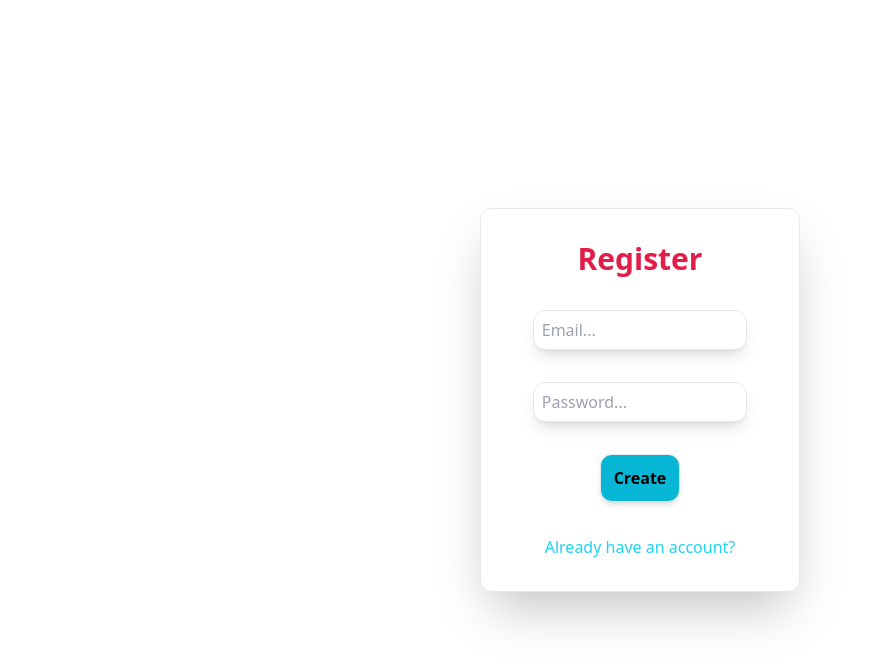
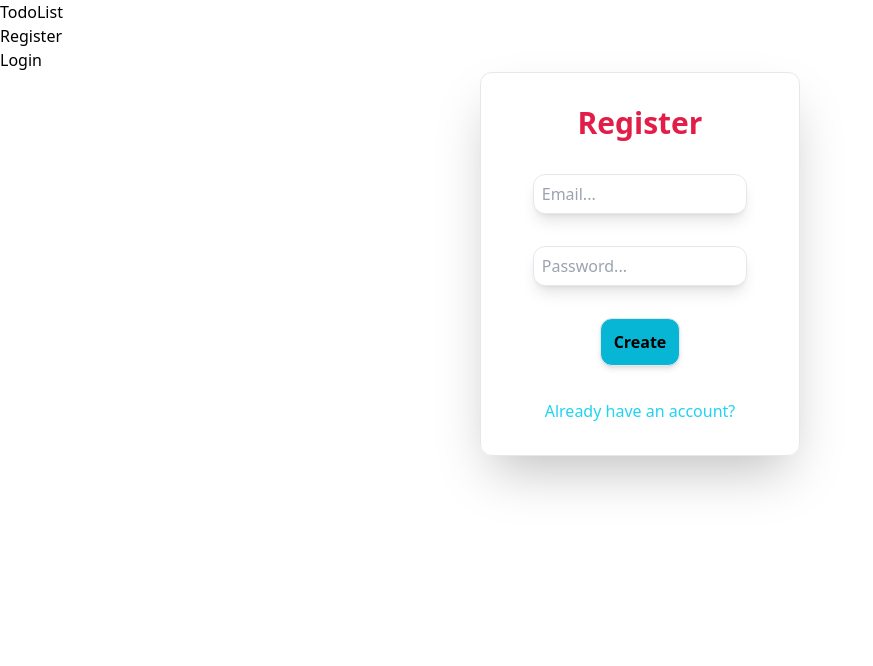
Before and after one commit to JuanCarlosFR26/GammaTech-todolist-react, a React (Create React App) app: page /register in a window 1280 px wide. Shown: the top 666 px of the page, without its empty margins (0-873 px from the left). Built offline with nearby package versions, Linux system fonts and the light colour scheme.

Commit message:
finished forms

```diff
--- a/src/App.tsx
+++ b/src/App.tsx
@@ -1,10 +1,20 @@
+import Layout from "./Layout/Layout";
 import RegisterForm from "./components/RegisterForm";
+import { BrowserRouter, Routes, Route } from "react-router-dom";
+import Todolist from "./components/Todolist";
+import LoginForm from "./components/LoginForm";
 
 function App() {
   return (
-    <div className="flex justify-center items-center h-screen">
-      <RegisterForm />
-    </div>
+    <BrowserRouter>
+      <Routes>
+        <Route path="/" element={<Layout />}>
+          <Route index element={<Todolist />} />
+          <Route path="/register" element={<RegisterForm/>}/>
+          <Route path="/login" element={<LoginForm/>}/>
+        </Route>
+      </Routes>
+    </BrowserRouter>
   );
 }
 
--- /dev/null
+++ b/src/Layout/Layout.tsx
@@ -0,0 +1,25 @@
+import { Outlet, Link } from "react-router-dom";
+
+const Layout = () => {
+  return (
+    <>
+      <nav>
+        <ul>
+          <li>
+            <Link to="/">TodoList</Link>
+          </li>
+          <li>
+            <Link to="/register">Register</Link>
+          </li>
+          <li>
+            <Link to="/login">Login</Link>
+          </li>
+        </ul>
+      </nav>
+
+      <Outlet />
+    </>
+  )
+};
+
+export default Layout;
--- a/src/components/FormComponent.tsx
+++ b/src/components/FormComponent.tsx
@@ -1,18 +1,20 @@
-import React from 'react'
+import { Link } from 'react-router-dom';
 
 interface FormProps {
     title: string,
-    buttonText: string
+    buttonText: string,
+    linkText: string
+    path: string
 }
 
-const FormComponent = ({title, buttonText}: FormProps) => {
+const FormComponent = ({title, buttonText, linkText, path}: FormProps) => {
   return (
     <form className='flex flex-col items-center justify-evenly border border-solid w-80 h-96 gap-4 p-4 shadow-2xl rounded-xl'>
         <h2 className='font-bold text-3xl text-rose-600'>{title}</h2>
         <input className='w-3/4 h-10 rounded-xl shadow-lg border border-solid pl-2 outline-none' type='email' name='email' placeholder='Email...'/>
         <input className='w-3/4 h-10 rounded-xl shadow-lg border border-solid pl-2 outline-none' type='password' name='password' placeholder='Password...'/>
         <input className='border w-20 h-12 rounded-xl shadow-md font-bold bg-cyan-500 text-black cursor-pointer hover:bg-cyan-950 hover:text-white' type='submit' value={buttonText}/>
-        <a className='text-cyan-400 cursor-pointer'>Already have an account?</a>
+        <Link className='text-cyan-400 cursor-pointer' to={path}>{linkText}</Link>
     </form>
   )
 }
--- /dev/null
+++ b/src/components/LoginForm.tsx
@@ -0,0 +1,11 @@
+import FormComponent from './FormComponent'
+
+const LoginForm = () => {
+  return (
+    <div className="flex justify-center items-center">
+        <FormComponent title='Sign in' buttonText='Login' linkText="Don't have an account?" path='/register'/>
+    </div>
+  )
+}
+
+export default LoginForm
--- a/src/components/RegisterForm.tsx
+++ b/src/components/RegisterForm.tsx
@@ -1,10 +1,9 @@
-import React from 'react'
-import FormComponent from './FormComponent'
+import FormComponent from './FormComponent';
 
 const RegisterForm = () => {
   return (
-    <div>
-        <FormComponent title='Register' buttonText='Create'/>
+    <div className="flex justify-center items-center">
+        <FormComponent title='Register' buttonText='Create' linkText='Already have an account?' path='/login'/>
     </div>
   )
 }
--- /dev/null
+++ b/src/components/Todolist.tsx
@@ -0,0 +1,9 @@
+import React from 'react'
+
+const Todolist = () => {
+  return (
+    <div>Todolist</div>
+  )
+}
+
+export default Todolist
```
